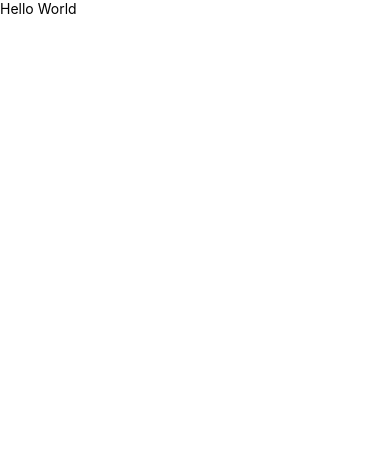
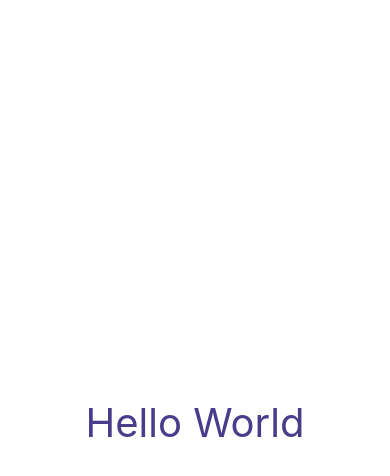
Before and after one commit to hankeliu2015/react-native-shoping-list, a React Native app: screen / in a window 390 px wide. Shown: the top 476 px of the page. Built offline with nearby package versions, Linux system fonts and the light colour scheme.

Commit message:
adds basic styles for app.js view

```diff
--- a/App.js
+++ b/App.js
@@ -1,12 +1,24 @@
 import React from 'react'
-import { View, Text } from 'react-native'
+import { View, Text, StyleSheet } from 'react-native'
 
 const App = () => {
   return (
-    <View>
-      <Text>Hello World</Text>
+    <View style={Styles.container}>
+      <Text style={Styles.text}>Hello World</Text>
     </View>
   )
 }
 
+const Styles = StyleSheet.create({
+  container: {
+    flex: 1,
+    justifyContent: 'center',
+    alignItems: 'center',
+  },
+  text: {
+    color: 'darkslateblue',
+    fontSize: 40,
+  }
+})
+
 export default App;
```
